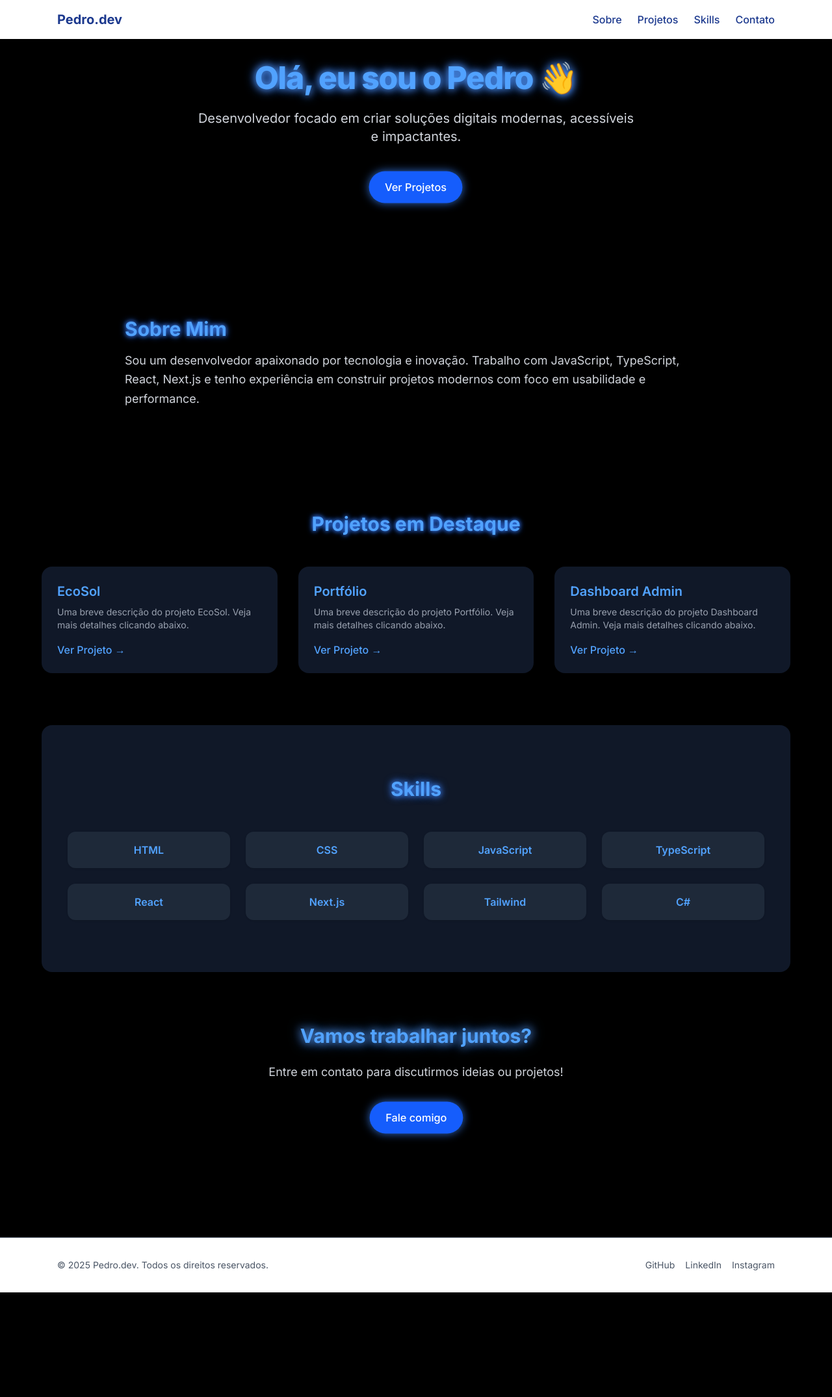
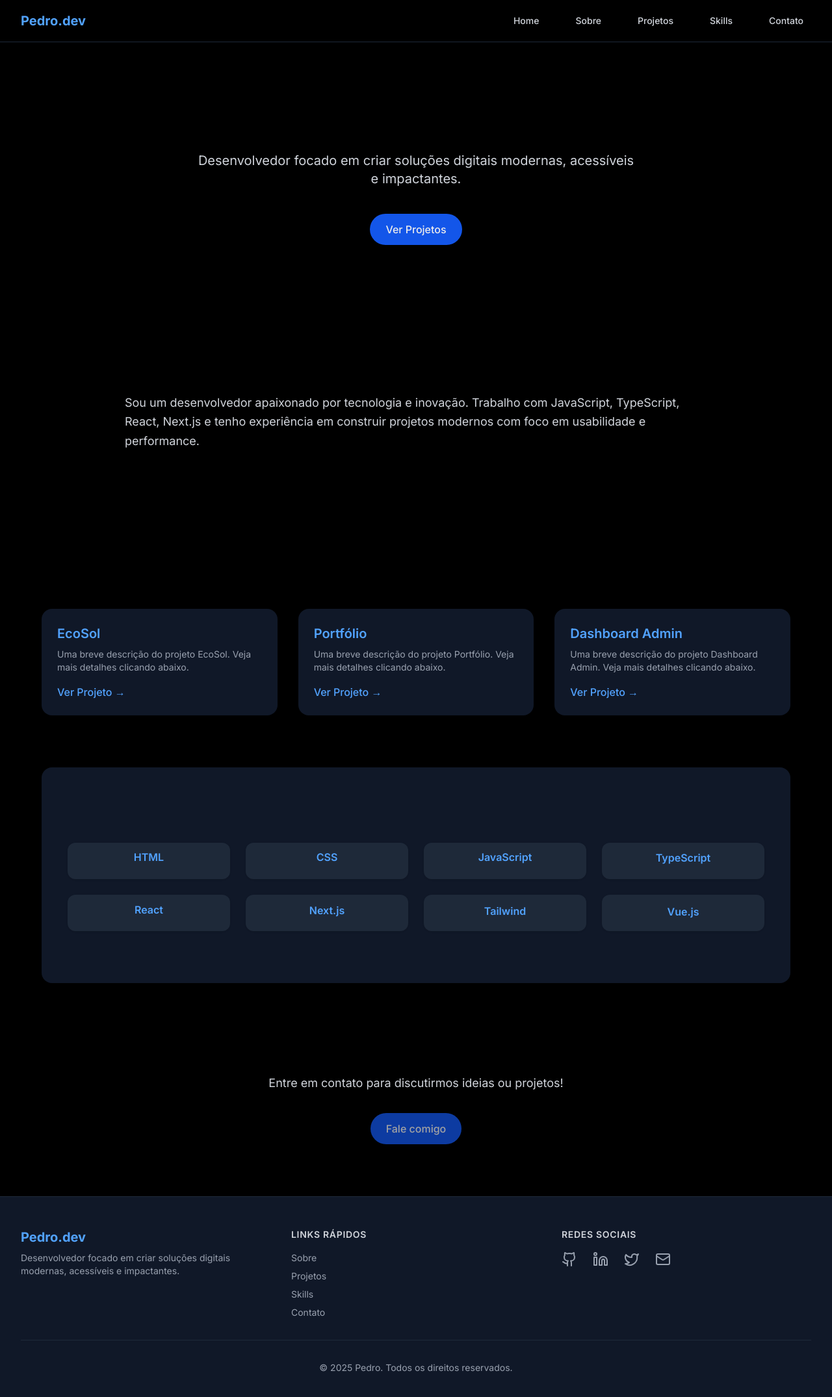
Before and after one commit to CapivaraDevv/my-project, a Next.js app: page / in a window 1280 px wide. Shown: the top 2150 px of the page at 65% size. Before the commit the page ends 1989 px from the top, so only its background shows below. Built offline with nearby package versions, Linux system fonts and the light colour scheme.

Commit message:
Mudanças visuais

```diff
--- a/src/app/globals.css
+++ b/src/app/globals.css
@@ -1,107 +1,110 @@
 @import "tailwindcss";
 @tailwind utilities;
 
-html {
+:root {
+  --foreground-rgb: 255, 255, 255;
+  --background-start-rgb: 0, 0, 0;
+  --background-end-rgb: 0, 0, 0;
+}
+
+body {
+  color: rgb(var(--foreground-rgb));
+  background: linear-gradient(to bottom, transparent, rgb(var(--background-end-rgb))) rgb(var(--background-start-rgb));
   scroll-behavior: smooth;
 }
 
-
-/* usa as variáveis no body e no resto */
-body {
-  background-color: var(--bg-color);
-  color: var(--text-color);
-  transition: background-color 0.3s ease, color 0.3s ease;
-}
-
+/* Animações */
 @keyframes fadeInUp {
-  0% {
+  from {
     opacity: 0;
-    transform: translateY(20px);
+    transform: translateY(30px);
   }
-  100% {
+  to {
     opacity: 1;
     transform: translateY(0);
   }
 }
 
-.fadeInUp {
-  animation: fadeInUp 0.8s ease forwards;
-}
-
-@keyframes pulseSlow {
-  0%, 100% {
+@keyframes pulse {
+  0%,
+  100% {
     opacity: 1;
   }
   50% {
-    opacity: 0.7;
+    opacity: 0.8;
   }
 }
 
-.pulseSlow {
-  animation: pulseSlow 3s ease-in-out infinite;
-}
-
-@keyframes bounceMini {
-  0%, 100% {
+@keyframes bounce {
+  0%,
+  100% {
     transform: translateY(0);
   }
   50% {
-    transform: translateY(-5px);
+    transform: translateY(-8px);
   }
 }
 
-.bounceMini:hover {
-  animation: bounceMini 0.5s ease;
+@keyframes glow {
+  0%,
+  100% {
+    text-shadow: 0 0 10px rgba(59, 130, 246, 0.5);
+  }
+  50% {
+    text-shadow: 0 0 25px rgba(59, 130, 246, 0.8), 0 0 35px rgba(59, 130, 246, 0.6);
+  }
 }
 
-/* Fade in + slide up */
-@keyframes fadeInUp {
-  0% {
+@keyframes scaleIn {
+  from {
     opacity: 0;
-    transform: translateY(20px);
+    transform: scale(0.8);
   }
-  100% {
+  to {
     opacity: 1;
-    transform: translateY(0);
+    transform: scale(1);
   }
 }
+
+/* Classes de animação */
 .fadeInUp {
-  animation-name: fadeInUp;
-  animation-duration: 0.8s;
-  animation-fill-mode: both;
+  opacity: 0;
+  animation: fadeInUp 0.8s ease-out forwards;
 }
 
-/* Glow animado */
-@keyframes glow {
-  0%, 100% {
-    text-shadow: 0 0 6px #3b82f6, 0 0 10px #2563eb;
-  }
-  50% {
-    text-shadow: 0 0 14px #60a5fa, 0 0 20px #3b82f6;
-  }
-}
-.glowBlue {
-  animation: glow 2.5s infinite ease-in-out;
+.pulseSlow {
+  animation: pulse 3s infinite;
 }
 
-/* Pulse suave */
-@keyframes pulseSlow {
-  0%, 100% {
-    transform: scale(1);
-    box-shadow: 0 0 10px rgba(59, 130, 246, 0.7);
-  }
-  50% {
-    transform: scale(1.05);
-    box-shadow: 0 0 20px rgba(59, 130, 246, 1);
-  }
-}
-.pulseSlow {
-  animation: pulseSlow 3s infinite ease-in-out;
+.bounceMini {
+  animation: bounce 2s infinite;
 }
 
-/* Hover suave com leve elevação */
-.hoverLift:hover {
-  transform: translateY(-4px);
-  box-shadow: 0 10px 20px rgba(59, 130, 246, 0.4);
+.glowBlue {
+  animation: glow 3s infinite;
+}
+
+.scaleIn {
+  opacity: 0;
+  animation: scaleIn 0.6s ease-out forwards;
+}
+
+.hoverLift {
   transition: transform 0.3s ease, box-shadow 0.3s ease;
 }
+
+.hoverLift:hover {
+  transform: translateY(-5px);
+  box-shadow: 0 10px 25px -5px rgba(59, 130, 246, 0.4);
+}
+
+/* Animação específica para skills */
+.skillCard {
+  transition: all 0.3s ease;
+}
+
+.skillCard:hover {
+  transform: translateY(-3px) scale(1.05);
+  background-color: rgb(55, 65, 81);
+  box-shadow: 0 8px 20px -5px rgba(59, 130, 246, 0.3);
+}
--- a/src/app/page.tsx
+++ b/src/app/page.tsx
@@ -1,5 +1,11 @@
-import Navbar from "../components/Navbar";
-import Footer from "@/components/Footer";
+import Navbar from "../components/Navbar"
+import Footer from "@/components/Footer"
+
+export const metadata = {
+  title: "Pedro - Desenvolvedor Web",
+  description:
+    "Portfólio de Pedro - Desenvolvedor focado em criar soluções digitais modernas, acessíveis e impactantes.",
+}
 
 export default function Home() {
   return (
@@ -7,25 +13,22 @@ export default function Home() {
       <Navbar />
 
       <main className="min-h-screen px-6 md:px-16">
-
         {/* Hero Section */}
         <section className="flex flex-col items-center justify-center text-center py-24 gap-6">
           <h1
             className="text-5xl font-extrabold tracking-tight text-blue-400 fadeInUp glowBlue"
-            style={{ animationDelay: '0.1s' }}
+            style={{ animationDelay: "0.1s" }}
           >
             Olá, eu sou o Pedro 👋
           </h1>
-          <p
-            className="text-xl max-w-2xl text-gray-300 fadeInUp"
-            style={{ animationDelay: '0.3s' }}
-          >
+          <p className="text-xl max-w-2xl text-gray-300 fadeInUp" style={{ animationDelay: "0.3s" }}>
             Desenvolvedor focado em criar soluções digitais modernas, acessíveis e impactantes.
           </p>
           <a
             href="#projetos"
             className="mt-4 px-6 py-3 bg-blue-600 text-white font-medium rounded-full pulseSlow hover:bg-blue-500 hoverLift"
-            style={{ animationDelay: '0.5s' }}
+            style={{ animationDelay: "0.5s" }}
+            aria-label="Navegar para seção de projetos"
           >
             Ver Projetos
           </a>
@@ -33,17 +36,21 @@ export default function Home() {
 
         {/* Sobre Mim */}
         <section className="py-20 max-w-4xl mx-auto" id="sobre">
-          <h2 className="text-3xl font-bold mb-4 text-blue-400 fadeInUp glowBlue" style={{ animationDelay: '0.6s' }}>
+          <h2 className="text-3xl font-bold mb-4 text-blue-400 fadeInUp glowBlue" style={{ animationDelay: "0.6s" }}>
             Sobre Mim
           </h2>
-          <p className="text-gray-300 text-lg leading-relaxed fadeInUp" style={{ animationDelay: '0.7s' }}>
-            Sou um desenvolvedor apaixonado por tecnologia e inovação. Trabalho com JavaScript, TypeScript, React, Next.js e tenho experiência em construir projetos modernos com foco em usabilidade e performance.
+          <p className="text-gray-300 text-lg leading-relaxed fadeInUp" style={{ animationDelay: "0.7s" }}>
+            Sou um desenvolvedor apaixonado por tecnologia e inovação. Trabalho com JavaScript, TypeScript, React,
+            Next.js e tenho experiência em construir projetos modernos com foco em usabilidade e performance.
           </p>
         </section>
 
         {/* Projetos */}
         <section className="py-20" id="projetos">
-          <h2 className="text-3xl font-bold text-center mb-12 text-blue-400 fadeInUp glowBlue" style={{ animationDelay: '0.8s' }}>
+          <h2
+            className="text-3xl font-bold text-center mb-12 text-blue-400 fadeInUp glowBlue"
+            style={{ animationDelay: "0.8s" }}
+          >
             Projetos em Destaque
           </h2>
           <div className="grid md:grid-cols-3 gap-8">
@@ -58,8 +65,8 @@ export default function Home() {
                   Uma breve descrição do projeto {projeto}. Veja mais detalhes clicando abaixo.
                 </p>
                 <a
-                  href="#"
-                  className="inline-block mt-4 text-blue-400 font-medium  hover:text-blue-300"
+                  href={`/projetos/${projeto.toLowerCase()}`}
+                  className="inline-block mt-4 text-blue-400 font-medium hover:text-blue-300"
                 >
                   Ver Projeto →
                 </a>
@@ -70,17 +77,22 @@ export default function Home() {
 
         {/* Skills */}
         <section className="py-20 p-10 rounded-2xl bg-gray-900" id="skills">
-          <h2 className="text-3xl font-bold text-center mb-12 text-blue-400 fadeInUp glowBlue" style={{ animationDelay: '1.3s' }}>
+          <h2
+            className="text-3xl font-bold text-center text-blue-400 fadeInUp glowBlue"
+            style={{ animationDelay: "1.3s" }}
+          >
             Skills
           </h2>
           <div className="grid grid-cols-2 md:grid-cols-4 gap-6 text-center text-blue-400 font-semibold">
-            {["HTML", "CSS", "JavaScript", "TypeScript", "React", "Next.js", "Tailwind", "C#"].map((skill, i) => (
+            {["HTML", "CSS", "JavaScript", "TypeScript", "React", "Next.js", "Tailwind", "Vue.js"].map((skill, i) => (
               <div
                 key={skill}
-                className="bg-gray-800 py-4 px-6 rounded-xl shadow cursor-default bounceMini fadeInUp hoverLift"
+                className="bg-gray-800 py-4 px-6 rounded-xl shadow skillCard scaleIn"
                 style={{ animationDelay: `${1.4 + i * 0.1}s` }}
               >
-                {skill}
+                <span className="block bounceMini" style={{ animationDelay: `${2 + i * 0.1}s` }}>
+                  {skill}
+                </span>
               </div>
             ))}
           </div>
@@ -88,16 +100,16 @@ export default function Home() {
 
         {/* Contato */}
         <section className="py-20 text-center" id="contato">
-          <h2 className="text-3xl font-bold mb-6 text-blue-400 fadeInUp glowBlue" style={{ animationDelay: '2s' }}>
+          <h2 className="text-3xl font-bold mb-6 text-blue-400 fadeInUp glowBlue" style={{ animationDelay: "2s" }}>
             Vamos trabalhar juntos?
           </h2>
-          <p className="text-gray-300 text-lg mb-4 fadeInUp" style={{ animationDelay: '2.1s' }}>
+          <p className="text-gray-300 text-lg mb-4 fadeInUp" style={{ animationDelay: "2.1s" }}>
             Entre em contato para discutirmos ideias ou projetos!
           </p>
           <a
-            href="mailto:seuemail@email.com"
+            href="mailto:pedro.h.s.almeida@gmail.com"
             className="inline-block mt-4 px-6 py-3 bg-blue-600 text-white font-medium rounded-full hover:bg-blue-500 transition pulseSlow hoverLift"
-            style={{ animationDelay: '2.2s' }}
+            style={{ animationDelay: "2.2s" }}
           >
             Fale comigo
           </a>
@@ -105,5 +117,5 @@ export default function Home() {
       </main>
       <Footer />
     </div>
-  );
+  )
 }
--- a/src/components/Footer.tsx
+++ b/src/components/Footer.tsx
@@ -1,21 +1,82 @@
+import Link from "next/link"
+import { Github, Linkedin, Mail, Twitter } from "lucide-react"
+
 export default function Footer() {
   return (
-    <footer className="bg-white text-gray-600 border-t mt-20">
-      <div className="max-w-6xl mx-auto px-6 py-8 flex flex-col md:flex-row justify-between items-center gap-4 text-sm">
-        <span>&copy; {new Date().getFullYear()} Pedro.dev. Todos os direitos reservados.</span>
-        <div className="flex space-x-4">
-          <a href="https://github.com/seuusuario" target="_blank" rel="noopener noreferrer" className="hover:text-blue-900">
-            GitHub
-          </a>
-          <a href="https://linkedin.com/in/seulinkedin" target="_blank" rel="noopener noreferrer" className="hover:text-blue-900">
-            LinkedIn
-          </a>
-          <a href="https://www.instagram.com/pedrohenriqkkkkkj/" target="_blank" rel="noopener noreferrer" className="hover:text-blue-900">
-            Instagram
-          </a>
-          {/* Adicione mais se quiser: Twitter, Instagram, etc */}
+    <footer className="bg-gray-900 border-t border-gray-800">
+      <div className="max-w-7xl mx-auto py-12 px-4 sm:px-6 lg:px-8">
+        <div className="grid grid-cols-1 md:grid-cols-3 gap-8">
+          {/* Logo and description */}
+          <div>
+            <Link href="/" className="text-blue-400 font-bold text-xl">
+              Pedro.dev
+            </Link>
+            <p className="mt-2 text-sm text-gray-400">
+              Desenvolvedor focado em criar soluções digitais modernas, acessíveis e impactantes.
+            </p>
+          </div>
+
+          {/* Links */}
+          <div>
+            <h3 className="text-sm font-semibold text-gray-300 tracking-wider uppercase">Links Rápidos</h3>
+            <div className="mt-4 space-y-2">
+              {["Sobre", "Projetos", "Skills", "Contato"].map((item) => (
+                <Link
+                  key={item}
+                  href={`#${item.toLowerCase()}`}
+                  className="block text-sm text-gray-400 hover:text-blue-400"
+                >
+                  {item}
+                </Link>
+              ))}
+            </div>
+          </div>
+
+          {/* Social */}
+          <div>
+            <h3 className="text-sm font-semibold text-gray-300 tracking-wider uppercase">Redes Sociais</h3>
+            <div className="mt-4 flex space-x-6">
+              <a
+                href="https://github.com/"
+                target="_blank"
+                rel="noopener noreferrer"
+                className="text-gray-400 hover:text-blue-400"
+              >
+                <span className="sr-only">GitHub</span>
+                <Github className="h-6 w-6" />
+              </a>
+              <a
+                href="https://linkedin.com/in/"
+                target="_blank"
+                rel="noopener noreferrer"
+                className="text-gray-400 hover:text-blue-400"
+              >
+                <span className="sr-only">LinkedIn</span>
+                <Linkedin className="h-6 w-6" />
+              </a>
+              <a
+                href="https://twitter.com/"
+                target="_blank"
+                rel="noopener noreferrer"
+                className="text-gray-400 hover:text-blue-400"
+              >
+                <span className="sr-only">Twitter</span>
+                <Twitter className="h-6 w-6" />
+              </a>
+              <a href="mailto:seuemail@email.com" className="text-gray-400 hover:text-blue-400">
+                <span className="sr-only">Email</span>
+                <Mail className="h-6 w-6" />
+              </a>
+            </div>
+          </div>
+        </div>
+
+        <div className="mt-8 border-t border-gray-800 pt-8 text-center">
+          <p className="text-sm text-gray-400">
+            &copy; {new Date().getFullYear()} Pedro. Todos os direitos reservados.
+          </p>
         </div>
       </div>
     </footer>
-  );
+  )
 }
--- a/src/components/Navbar.tsx
+++ b/src/components/Navbar.tsx
@@ -1,34 +1,79 @@
-'use client';
+"use client"
 
-import Link from "next/link";
-
+import { useState } from "react"
+import Link from "next/link"
+import { Menu, X } from "lucide-react"
 
 export default function Navbar() {
+  const [isMenuOpen, setIsMenuOpen] = useState(false)
+
+  const toggleMenu = () => {
+    setIsMenuOpen(!isMenuOpen)
+  }
+
+  const navItems = [
+    { name: "Home", href: "/" },
+    { name: "Sobre", href: "#sobre" },
+    { name: "Projetos", href: "#projetos" },
+    { name: "Skills", href: "#skills" },
+    { name: "Contato", href: "#contato" },
+  ]
+
   return (
-    <nav className="fixed top-0 left-0 w-full bg-white shadow-md z-50">
-      <div className="max-w-6xl mx-auto px-6 py-4 flex justify-between items-center">
-        <Link href="/" className="text-xl font-bold text-blue-900">
-          Pedro.dev
-        </Link>
-        <div className="hidden md:flex space-x-6 text-blue-900 font-medium">
-          {[
-            { name: "Sobre", href: "#sobre" },
-            { name: "Projetos", href: "#projetos" },
-            { name: "Skills", href: "#skills" },
-            { name: "Contato", href: "#contato" },
-          ].map(({ name, href }) => (
-            <a
-              key={href}
-              href={href}
-              className="hover:text-blue-700 transition-colors duration-200"
+    <nav className="bg-black/80 backdrop-blur-sm sticky top-0 z-50 border-b border-gray-800">
+      <div className="max-w-7xl mx-auto px-4 sm:px-6 lg:px-8">
+        <div className="flex items-center justify-between h-16">
+          <div className="flex-shrink-0">
+            <Link href="/" className="text-blue-400 font-bold text-xl">
+              Pedro.dev
+            </Link>
+          </div>
+
+          {/* Desktop menu */}
+          <div className="hidden md:block">
+            <div className="ml-10 flex items-center space-x-8">
+              {navItems.map((item) => (
+                <Link
+                  key={item.name}
+                  href={item.href}
+                  className="text-gray-300 hover:text-blue-400 transition-colors px-3 py-2 text-sm font-medium"
+                >
+                  {item.name}
+                </Link>
+              ))}
+            </div>
+          </div>
+
+          {/* Mobile menu button */}
+          <div className="md:hidden">
+            <button
+              onClick={toggleMenu}
+              className="text-gray-300 hover:text-blue-400 focus:outline-none"
+              aria-label={isMenuOpen ? "Fechar menu" : "Abrir menu"}
             >
-              {name}
-            </a>
-          ))}
+              {isMenuOpen ? <X className="h-6 w-6" /> : <Menu className="h-6 w-6" />}
+            </button>
+          </div>
+        </div>
+      </div>
 
+      {/* Mobile menu */}
+      {isMenuOpen && (
+        <div className="md:hidden">
+          <div className="px-2 pt-2 pb-3 space-y-1 sm:px-3 bg-gray-900">
+            {navItems.map((item) => (
+              <Link
+                key={item.name}
+                href={item.href}
+                className="text-gray-300 hover:text-blue-400 block px-3 py-2 rounded-md text-base font-medium"
+                onClick={() => setIsMenuOpen(false)}
+              >
+                {item.name}
+              </Link>
+            ))}
+          </div>
         </div>
-
-      </div>
+      )}
     </nav>
-  );
+  )
 }
```
